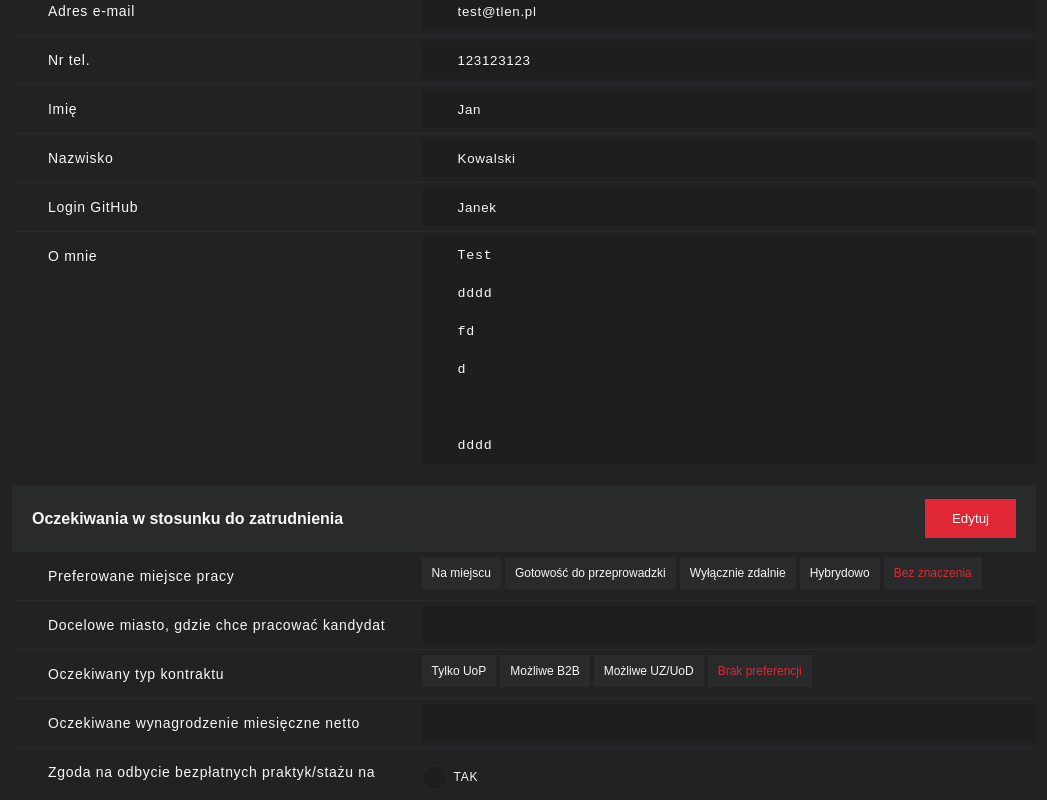
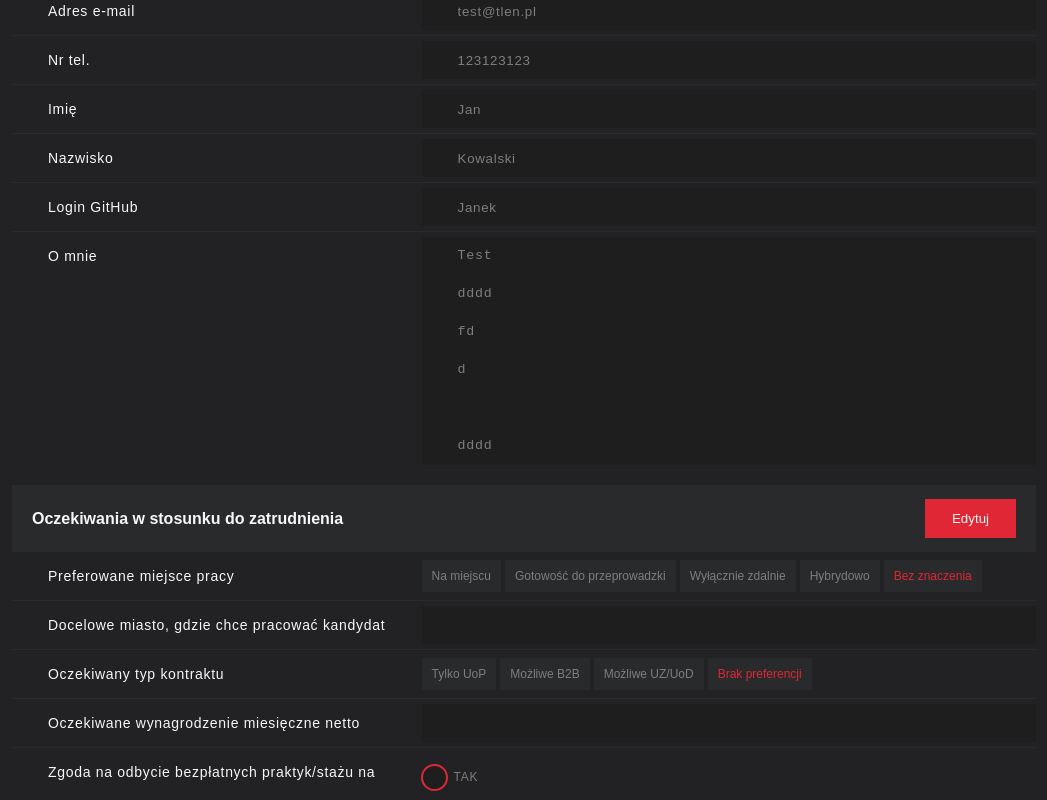
Before and after one commit to Jutrzenka/HeadHunterG11-FR, a React (Create React App) app: page /cv/edit in a window 1280 px wide. Shown: the part 180-980 px from the top of the page, without its empty margins (116-1163 px from the left). Built offline with nearby package versions, Linux system fonts and the light colour scheme; no server answers.

Commit message:
Fixed Radio buttons

```diff
--- a/src/components/common/Button_v2/Button.tsx
+++ b/src/components/common/Button_v2/Button.tsx
@@ -8,6 +8,7 @@ interface Props {
   type?: 'submit' | 'button' | 'reset';
   name?: string;
   value?: string;
+  disabled?: boolean;
 }
 
 export const Button = ({
@@ -17,6 +18,7 @@ export const Button = ({
   type,
   name,
   value,
+  disabled,
 }: Props) => {
   return toggle ? (
     <div className={'component-Button'}>
@@ -26,13 +28,18 @@ export const Button = ({
         type={type ? type : 'submit'}
         onClick={toggle}
         value={value}
+        disabled={disabled ? disabled : false}
       >
         {title}
       </button>
     </div>
   ) : (
     <div className={'component-Button'}>
-      <button className={className} type={type ? type : 'submit'}>
+      <button
+        className={className}
+        type={type ? type : 'submit'}
+        disabled={disabled ? disabled : false}
+      >
         {title}
       </button>
     </div>
--- a/src/components/common/Input/Input.tsx
+++ b/src/components/common/Input/Input.tsx
@@ -1,6 +1,7 @@
-import { useContext } from 'react';
+import { useContext, useEffect, useRef } from 'react';
 import { FormContext } from '../Form/Form';
 import './_Input.scss';
+import { log } from 'util';
 
 type Type = 'text' | 'number' | 'password' | 'radio' | 'submit' | 'file';
 
@@ -12,31 +13,43 @@ interface Props {
   title?: string;
   maxLength?: number;
   minLength?: number;
+  disabled?: boolean;
 }
 
 export function Input({
   name,
+  value,
   type,
   title,
   maxLength,
   minLength,
   placeholder,
+  disabled,
 }: Props) {
   const formContext = useContext<any>(FormContext);
   const { form, handleFormChange } = formContext;
+  // const inputRef = useRef<HTMLInputElement>(null);
+
+  // useEffect(() => {
+  //   if (inputRef.current != null) {
+  //     inputRef.current.focus();
+  //   }
+  // }, []);
+
   return (
-    <div className="component-Input">
+    <div className={disabled ? 'component-Input disabled' : 'component-Input'}>
       <label>
         {title && <p>{title}</p>}
         <input
           type={type}
-          value={form[name]}
+          value={type === 'radio' ? value : form[name]}
           name={name}
           placeholder={placeholder}
           onChange={handleFormChange}
           maxLength={maxLength}
           minLength={minLength}
-          disabled={false}
+          disabled={disabled ? disabled : false}
+          checked={form[name] === value}
         />
       </label>
     </div>
--- a/src/components/common/Radio/Radio.tsx
+++ b/src/components/common/Radio/Radio.tsx
@@ -1,22 +1,34 @@
-import React from 'react';
+import React, { useContext } from 'react';
 import { Input } from '../Input/Input';
 import './_Radio.scss';
+import { FormContext } from '../Form/Form';
 
 interface Props {
   title: string;
   selects: string[];
-  name: string;
+  name?: string;
+  disabled?: boolean;
 }
 
-export const Radio = ({ title, selects, name }: Props) => {
+export const Radio = ({ title, selects, name = 'radio', disabled }: Props) => {
+  const formContext = useContext<any>(FormContext);
+  const { form, handleFormChange } = formContext;
   return (
     <div className="component-Radio">
       <p>{title}</p>
       <div className="radio-wrap">
         {selects.map((item, index) => (
           <div key={index}>
-            <Input name={name} title={item} value={''} type={'radio'} />
-            <Input title={item} name={''} type={'radio'} />
+            <Input
+              name={name ? name : ''}
+              title={item}
+              value={item}
+              type={'radio'}
+              disabled={disabled ? disabled : false}
+              // checked={}
+              // checked={console.log('weszło')}
+            />
+            {/*<Input title={item} name={''} type={'radio'} />*/}
           </div>
         ))}
       </div>
--- a/src/components/common/Radio/_Radio.scss
+++ b/src/components/common/Radio/_Radio.scss
@@ -34,10 +34,11 @@ div.component-Radio {
         border-radius: 50%;
       }
 
-      input[type='radio']:focus {
+      input[type='radio']:focus, input[type='radio']:checked {
         outline: max(2px, 2px) solid var(--first-color);
         outline-offset: max(-1px, -1px);
       }
+
     }
   }
 }
--- a/src/components/common/Select_v2/Select.tsx
+++ b/src/components/common/Select_v2/Select.tsx
@@ -7,9 +7,10 @@ interface Props {
   title: string;
   selects: string[];
   name: string;
+  disabled?: boolean;
 }
 
-export const Select = ({ title, selects, name }: Props) => {
+export const Select = ({ title, selects, name, disabled }: Props) => {
   const formContext = useContext<any>(FormContext);
   const { form, handleFormChange } = formContext;
 
@@ -28,6 +29,7 @@ export const Select = ({ title, selects, name }: Props) => {
               toggle={handleFormChange}
               value={item}
               name={name}
+              disabled={disabled}
             />
           </div>
         ))}
--- a/src/components/common/Textarea/Textarea.tsx
+++ b/src/components/common/Textarea/Textarea.tsx
@@ -10,6 +10,7 @@ interface Props {
   minLength?: number;
   maxLength?: number;
   maxHeight?: number;
+  disabled?: boolean;
 }
 
 export const Textarea = ({
@@ -19,6 +20,7 @@ export const Textarea = ({
   title,
   maxLength = 1000,
   maxHeight = 500,
+  disabled,
 }: Props) => {
   const formContext = useContext<any>(FormContext);
   const { form, handleFormChange } = formContext;
@@ -53,6 +55,7 @@ export const Textarea = ({
           maxLength={maxLength}
           ref={activeSlideRef}
           value={inputValue}
+          disabled={disabled ? disabled : false}
           onChange={(event) => {
             event.target.style.height = '76px';
             handleFormChange(event);
--- a/src/views/App/EditCvView/EditCvView.tsx
+++ b/src/views/App/EditCvView/EditCvView.tsx
@@ -21,7 +21,7 @@ export const EditCvView = () => {
     targetWorkCity: '',
     expectedContractType: 'Brak preferencji',
     expectedSalary: '',
-    canTakeApprenticeship: '',
+    canTakeApprenticeship: 'TAK',
     monthsOfCommercialExp: '',
 
     education: '',
@@ -55,33 +55,29 @@ export const EditCvView = () => {
 
   const onSubmit = (e: any) => {
     // e.preventDefault();
-    console.log(e);
+    // console.log(e);
+    // setUserDAta(e);
     console.log('Fetch- wysłanie nowych danych na backend');
   };
-
-  //TODO: "canTakeApprenticeship, expectedContractType, expectedTypeWork nie działają w formularzu"
 
   return (
     <main className={'view-EditCvView'}>
       <Header />
       {/*##FORMULARZ */}
       <Form formInitialValues={userData} functionToForm={onSubmit}>
-        <section className="about container">
+        <section className={`about container`}>
+          {/*<section*/}
+          {/*  className={`about container ${isActive(activeSections.about)}`}*/}
+          {/*>*/}
           <div className="title-wrap">
             <h3>Ogólne</h3>
             <Button
-              // type={'submit'}
+              type={!activeSections.about ? 'submit' : 'button'}
               className={activeSections.about ? 'save-button' : 'edit-button'}
               title={activeSections.about ? 'Zapisz' : 'Edytuj'}
               toggle={() => toggle('about')}
             />
           </div>
-
-          {/*<Input*/}
-          {/*  name={'submito'}*/}
-          {/*  value={userData.about.email}*/}
-          {/*  type={'submit'}*/}
-          {/*/>*/}
 
           <div className="content-wrap">
             <Input
@@ -89,36 +85,42 @@ export const EditCvView = () => {
               title={'Adres e-mail'}
               // value={userData.email}
               type={'text'}
+              disabled={!activeSections.about}
             />
             <Input
               name={'tel'}
               title={'Nr tel.'}
               // value={userData.tel}
               type={'text'}
+              disabled={!activeSections.about}
             />
             <Input
               name={'firstName'}
               title={'Imię'}
               // value={userData.firstName}
               type={'text'}
+              disabled={!activeSections.about}
             />
             <Input
               name={'lastName'}
               title={'Nazwisko'}
               // value={userData.lastName}
               type={'text'}
+              disabled={!activeSections.about}
             />
             <Input
               name={'githubUsername'}
               title={'Login GitHub'}
               // value={userData.githubUsername}
               type={'text'}
+              disabled={!activeSections.about}
             />
             <Textarea
               name={'bio'}
               nameValue={'bio'}
               title={'O mnie'}
               // value={userData.bio}
+              disabled={!activeSections.about}
             />
           </div>
         </section>
@@ -127,6 +129,7 @@ export const EditCvView = () => {
           <div className="title-wrap">
             <h3>Oczekiwania w stosunku do zatrudnienia</h3>
             <Button
+              type={!activeSections.hireExpectations ? 'submit' : 'button'}
               className={
                 activeSections.hireExpectations ? 'save-button' : 'edit-button'
               }
@@ -146,6 +149,7 @@ export const EditCvView = () => {
                 'Hybrydowo',
                 'Bez znaczenia',
               ]}
+              disabled={!activeSections.hireExpectations}
             />
 
             <Input
@@ -153,6 +157,7 @@ export const EditCvView = () => {
               title={'Docelowe miasto, gdzie chce pracować kandydat'}
               // value={userData.email}
               type={'text'}
+              disabled={!activeSections.hireExpectations}
             />
 
             <Select
@@ -164,6 +169,7 @@ export const EditCvView = () => {
                 'Możliwe UZ/UoD',
                 'Brak preferencji',
               ]}
+              disabled={!activeSections.hireExpectations}
             />
 
             <Input
@@ -171,12 +177,14 @@ export const EditCvView = () => {
               title={'Oczekiwane wynagrodzenie miesięczne netto'}
               // value={userData.expectedSalary}
               type={'number'}
+              disabled={!activeSections.hireExpectations}
             />
 
             <Radio
               name={'canTakeApprenticeship'}
               title={'Zgoda na odbycie bezpłatnych praktyk/stażu na początek'}
               selects={['TAK', 'NIE']}
+              disabled={!activeSections.hireExpectations}
             />
 
             <Input
@@ -184,6 +192,7 @@ export const EditCvView = () => {
               title={'Komercyjne doświadczenie w programowaniu'}
               // value={userData.monthsOfCommercialExp}
               type={'number'}
+              disabled={!activeSections.hireExpectations}
             />
           </div>
         </section>
@@ -192,6 +201,7 @@ export const EditCvView = () => {
           <div className="title-wrap">
             <h3>Edukacja</h3>
             <Button
+              type={!activeSections.education ? 'submit' : 'button'}
               className={
                 activeSections.education ? 'save-button' : 'edit-button'
               }
@@ -204,6 +214,7 @@ export const EditCvView = () => {
               name={'education'}
               // value={userData.education}
               nameValue={'one-column'}
+              disabled={!activeSections.education}
             />
           </div>
         </section>
@@ -212,6 +223,7 @@ export const EditCvView = () => {
           <div className="title-wrap">
             <h3>Kursy</h3>
             <Button
+              type={!activeSections.courses ? 'submit' : 'button'}
               className={activeSections.courses ? 'save-button' : 'edit-button'}
               title={activeSections.courses ? 'Zapisz' : 'Edytuj'}
               toggle={() => toggle('courses')}
@@ -222,6 +234,7 @@ export const EditCvView = () => {
               name={'courses'}
               // value={userData.courses}
               nameValue={'one-column'}
+              disabled={!activeSections.courses}
             />
           </div>
         </section>
@@ -230,6 +243,7 @@ export const EditCvView = () => {
           <div className="title-wrap">
             <h3>Doświadczenie zawodowe</h3>
             <Button
+              type={!activeSections.workExperience ? 'submit' : 'button'}
               className={
                 activeSections.workExperience ? 'save-button' : 'edit-button'
               }
@@ -242,6 +256,7 @@ export const EditCvView = () => {
               name={'workExperience'}
               // value={activeSections.workExperience}
               nameValue={'one-column'}
+              disabled={!activeSections.workExperience}
             />
           </div>
         </section>
@@ -250,6 +265,7 @@ export const EditCvView = () => {
           <div className="title-wrap">
             <h3>Portfolio</h3>
             <Button
+              type={!activeSections.portfolio ? 'submit' : 'button'}
               className={
                 activeSections.portfolio ? 'save-button' : 'edit-button'
               }
@@ -262,6 +278,7 @@ export const EditCvView = () => {
               name={'portfolioUrls'}
               // value={userData.portfolioUrls}
               nameValue={'one-column'}
+              disabled={!activeSections.portfolio}
             />
           </div>
         </section>
@@ -270,6 +287,7 @@ export const EditCvView = () => {
           <div className="title-wrap">
             <h3>Projekt na zaliczenie</h3>
             <Button
+              type={!activeSections.project ? 'submit' : 'button'}
               className={activeSections.project ? 'save-button' : 'edit-button'}
               title={activeSections.project ? 'Zapisz' : 'Edytuj'}
               toggle={() => toggle('project')}
@@ -280,6 +298,7 @@ export const EditCvView = () => {
               name={'projectUrls'}
               // value={userData.projectUrls}
               nameValue={'one-column'}
+              disabled={!activeSections.project}
             />
           </div>
         </section>
--- a/src/views/App/EditCvView/_EditCvView.scss
+++ b/src/views/App/EditCvView/_EditCvView.scss
@@ -89,6 +89,10 @@ main.view-EditCvView {
             //&:focus {
             //  outline: none;
             //}
+
+            &:disabled{
+              color: var(--input-text-color);
+            }
           }
         }
       }
@@ -130,6 +134,10 @@ main.view-EditCvView {
             //&:focus {
             //  outline: none;
             //}
+
+            &:disabled{
+              color: var(--input-text-color);
+            }
           }
         }
       }
@@ -153,7 +161,8 @@ main.view-EditCvView {
         .select-wrap{
           flex-basis: 60%;
           flex-wrap: wrap;
-          align-items: flex-start;
+          //align-items: flex-start;
+          align-items: center;
           gap: 4px;
           margin: 0;
           .select{
@@ -165,10 +174,14 @@ main.view-EditCvView {
                 padding: 9px 10px;
                 //color: var(--input-text-color);
                 //line-height: 38px;
+
+                &:disabled{
+                  color: var(--input-text-color);
+                }
               }
             }
           }
-          .active{
+          .select.active{
             .component-Button{
               button{
                 color: var(--first-color);
@@ -199,28 +212,54 @@ main.view-EditCvView {
               label {
                 align-items: center;
                 height: 38px;
+
+
+                //color: var(--input-text-color);
+                //&:disabled{
+                //  color: var(--input-text-color);
+                //}
                 p {
                   font-size: var(--xs-font-size);
                   padding: 0;
                   line-height: normal;
                   //color: var(--input-text-color);
+
+                  //&:disabled{
+                  //  color: var(--input-text-color);
+                  //}
                 }
                 input {
                   flex-grow: 0;
                   height: 25px;
                   width: 25px;
                   padding: 0;
+
+                  &:disabled {
+                    color: var(--input-text-color);
+                  }
                 }
+              }
+            }
+            .component-Input.disabled{
+              label{
+                p{
+                  color: var(--input-text-color);}
+                input{}
               }
             }
           }
         }
       }
+      //Radio[disabled=true]{
+      //  background-color: red;
+      //}
     }
+
 
 
   }
 }
+
 
 
 
```
